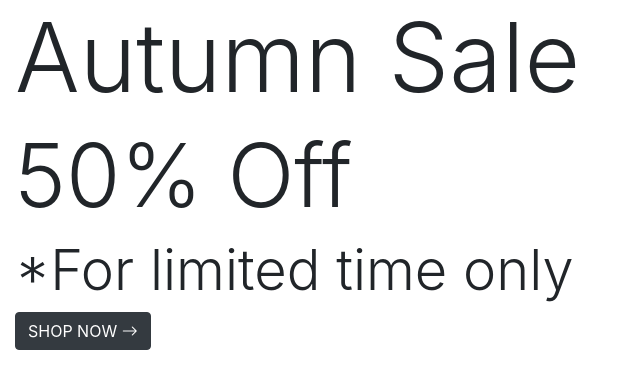
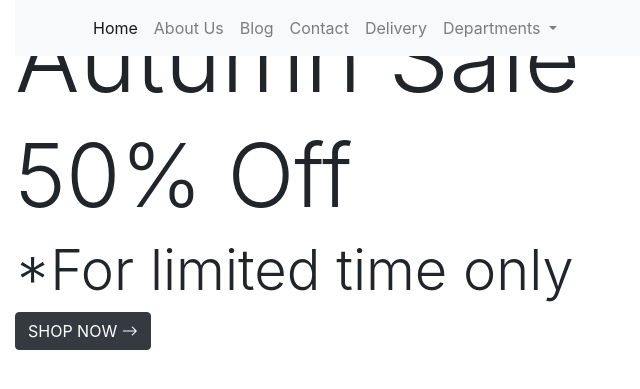
Before and after one commit to seamusmacg/fixit_v1, a Django app: page / in a window 1280 px wide. Shown: the top 389 px of the page, without its empty margins (0-640 px from the left). Run offline with Django 3.2, Linux system fonts and the light colour scheme; some libraries are stand-ins or nearby versions.

Commit message:
Add navbar to base template

```diff
--- a/templates/base.html
+++ b/templates/base.html
@@ -24,6 +24,10 @@
     {% block extra_css %}
     {% endblock %}
 
+    {% block fontawesome %}
+    <link rel="stylesheet" href="https://cdnjs.cloudflare.com/ajax/libs/font-awesome/4.7.0/css/font-awesome.min.css">
+    {% endblock%}
+
 
     {% block corejs %}
     <!-- Optional JavaScript -->
@@ -46,7 +50,73 @@
 </head>
 
 <body>
-    <header class="container-fluid fixed-top"></header>
+    <!-- Header -->
+    <header class="container-fluid fixed-top">
+        <!-- Navbar -->
+        <nav class="navbar navbar-expand-lg navbar-light bg-light">
+            <div class="container">
+                <div class="collapse navbar-collapse" id="navbarCollapse">
+                    <ul class="navbar-nav mr-auto">
+                        <li class="nav-item active">
+                            <a class="nav-link" href="#">Home <span class="sr-only">(current)</span></a>
+                        </li>
+                        <li class="nav-item">
+                            <a class="nav-link" href="#">About Us</a>
+                        </li>
+                        <li class="nav-item">
+                            <a class="nav-link" href="#">Blog</a>
+                        </li>
+                        <li class="nav-item">
+                            <a class="nav-link" href="#">Contact</a>
+                        </li>
+                        <li class="nav-item">
+                            <a class="nav-link" href="#">Delivery</a>
+                        </li>
+                        <li class="nav-item dropdown">
+                            <a class="nav-link dropdown-toggle" href="#" id="navbarDropdown" role="button"
+                                data-toggle="dropdown" aria-haspopup="true" aria-expanded="false">
+                                Departments
+                            </a>
+                            <div class="dropdown-menu" aria-labelledby="navbarDropdown">
+                                <a class="dropdown-item" href="#">Electrical</a>
+                                <div class="dropdown-divider"></div>
+                                <a class="dropdown-item" href="#">Gardening</a>
+                                <div class="dropdown-divider"></div>
+                                <a class="dropdown-item" href="#">Bathroom & Plumbing</a>
+                                <div class="dropdown-divider"></div>
+                                <a class="dropdown-item" href="#">Tools</a>
+                            </div>
+                        </li>
+                    </ul>
+
+                    <a class="navbar-brand d-xl-none" href="#">
+                        FixIt.
+                    </a>
+
+                    <ul class="navbar-nav flex-row">
+                        <li class="nav-item">
+                            <a class="nav-link" data-toggle="modal" href="#modalSearch">
+                                <i class="fe fe-search"></i>
+                            </a>
+                        </li>
+                        <li class="nav-item ml-lg-n4">
+                            <a class="nav-link" href="#">
+                                <i class="fe fe-user"></i>
+                            </a>
+                        </li>
+                        <li class="nav-item ml-lg-n4">
+                            <a class="nav-link" data-toggle="modal" href="#modalShoppingCart">
+                                <span data-cart-items="2">
+                                    <i class="fe fe-shopping-cart"></i>
+                                </span>
+                            </a>
+                        </li>
+                    </ul>
+                </div>
+            </div>
+
+        </nav>
+    </header>
 
     {% if messages %}
     <div class="message-container"></div>
```
Also changed, not shown: home/templates/home/index.html (+0 -10 lines).
